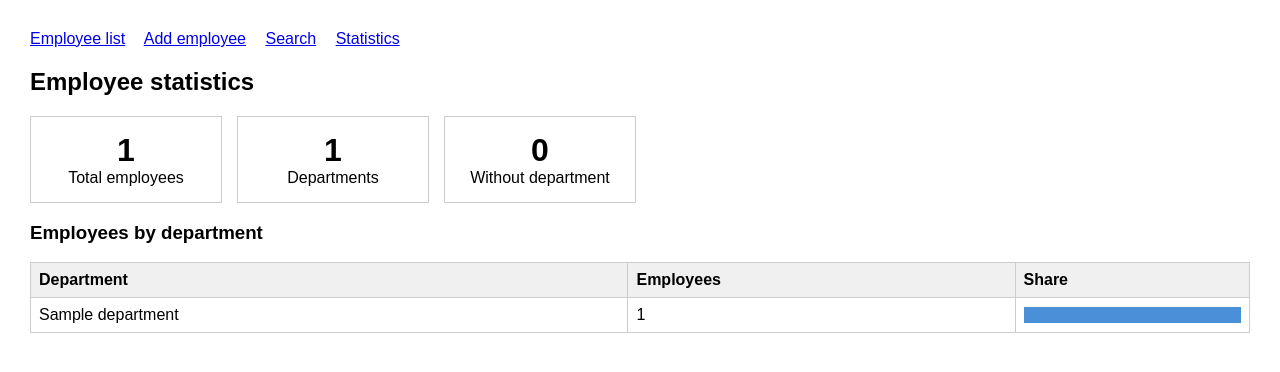
After one commit to nguyenledung1710/MiniProject, a Spring Boot app: page /employees/statistics in a window 1280 px wide. The commit adds this page. Shown: the top 372 px of the page. Run offline with Spring Boot 4, Linux system fonts and the light colour scheme; a user stored in the database is signed in; tables that the repository leaves empty hold one stand-in row (values such as "Sample post"); some of the project's set-up classes (security, data sources, template engines, error pages and the like) are left out, and stand-ins take their place; some libraries are stand-ins or nearby versions.

Commit message:
feat(web): add statistics page at /employees/statistics

```diff
--- a/employee-management/src/main/java/com/example/employeemanagement/controller/EmployeeViewController.java
+++ b/employee-management/src/main/java/com/example/employeemanagement/controller/EmployeeViewController.java
@@ -4,6 +4,7 @@ import com.example.employeemanagement.dto.EmployeeRequest;
 import com.example.employeemanagement.exception.ConflictException;
 import com.example.employeemanagement.service.DepartmentService;
 import com.example.employeemanagement.service.EmployeeService;
+import com.example.employeemanagement.service.StatisticsService;
 import jakarta.validation.Valid;
 import org.springframework.stereotype.Controller;
 import org.springframework.ui.Model;
@@ -20,10 +21,14 @@ public class EmployeeViewController {
 
     private final EmployeeService employeeService;
     private final DepartmentService departmentService;
+    private final StatisticsService statisticsService;
 
-    public EmployeeViewController(EmployeeService employeeService, DepartmentService departmentService) {
+    public EmployeeViewController(EmployeeService employeeService,
+                                  DepartmentService departmentService,
+                                  StatisticsService statisticsService) {
         this.employeeService = employeeService;
         this.departmentService = departmentService;
+        this.statisticsService = statisticsService;
     }
 
     @GetMapping("/list")
@@ -69,4 +74,10 @@ public class EmployeeViewController {
         model.addAttribute("department", department);
         return "employees/search";
     }
+
+    @GetMapping("/statistics")
+    public String statistics(Model model) {
+        model.addAttribute("stats", statisticsService.getStatistics());
+        return "employees/statistics";
+    }
 }
--- a/employee-management/src/main/resources/static/css/style.css
+++ b/employee-management/src/main/resources/static/css/style.css
@@ -7,3 +7,7 @@ label { display: block; margin-top: 12px; }
 input, select { padding: 6px; width: 300px; }
 button { margin-top: 15px; padding: 7px 15px; }
 .error { color: red; font-size: 13px; }
+.cards { display: flex; gap: 15px; margin: 15px 0; }
+.card { border: 1px solid #ccc; padding: 15px 25px; text-align: center; min-width: 140px; }
+.number { font-size: 32px; font-weight: bold; }
+.bar { background: #4a90d9; height: 16px; min-width: 2px; }
--- /dev/null
+++ b/employee-management/src/main/resources/templates/employees/statistics.html
@@ -0,0 +1,51 @@
+<!DOCTYPE html>
+<html xmlns:th="http://www.thymeleaf.org">
+<head>
+    <meta charset="UTF-8">
+    <title>Statistics</title>
+    <link rel="stylesheet" th:href="@{/css/style.css}">
+</head>
+<body>
+<div th:replace="~{fragments :: menu}"></div>
+
+<h2>Employee statistics</h2>
+
+<div class="cards">
+    <div class="card">
+        <div class="number" th:text="${stats.totalEmployees}">0</div>
+        <div>Total employees</div>
+    </div>
+    <div class="card">
+        <div class="number" th:text="${stats.byDepartment.size()}">0</div>
+        <div>Departments</div>
+    </div>
+    <div class="card">
+        <div class="number" th:text="${stats.employeesWithoutDepartment}">0</div>
+        <div>Without department</div>
+    </div>
+</div>
+
+<h3>Employees by department</h3>
+<table>
+    <thead>
+    <tr>
+        <th>Department</th>
+        <th>Employees</th>
+        <th>Share</th>
+    </tr>
+    </thead>
+    <tbody>
+    <tr th:each="d : ${stats.byDepartment}">
+        <td th:text="${d.departmentName}"></td>
+        <td th:text="${d.employeeCount}"></td>
+        <td>
+            <div class="bar" th:style="'width:' + (${stats.totalEmployees} == 0 ? 0 : ${d.employeeCount} * 100 / ${stats.totalEmployees}) + '%'"></div>
+        </td>
+    </tr>
+    <tr th:if="${#lists.isEmpty(stats.byDepartment)}">
+        <td colspan="3">No departments yet</td>
+    </tr>
+    </tbody>
+</table>
+</body>
+</html>
--- a/employee-management/src/main/resources/templates/fragments.html
+++ b/employee-management/src/main/resources/templates/fragments.html
@@ -6,6 +6,7 @@
     <a th:href="@{/employees/list}">Employee list</a>
     <a th:href="@{/employees/add}" sec:authorize="hasRole('ADMIN')">Add employee</a>
     <a th:href="@{/employees/search}">Search</a>
+    <a th:href="@{/employees/statistics}">Statistics</a>
 </nav>
 
 <table th:fragment="employeeTable(employees)">
```
